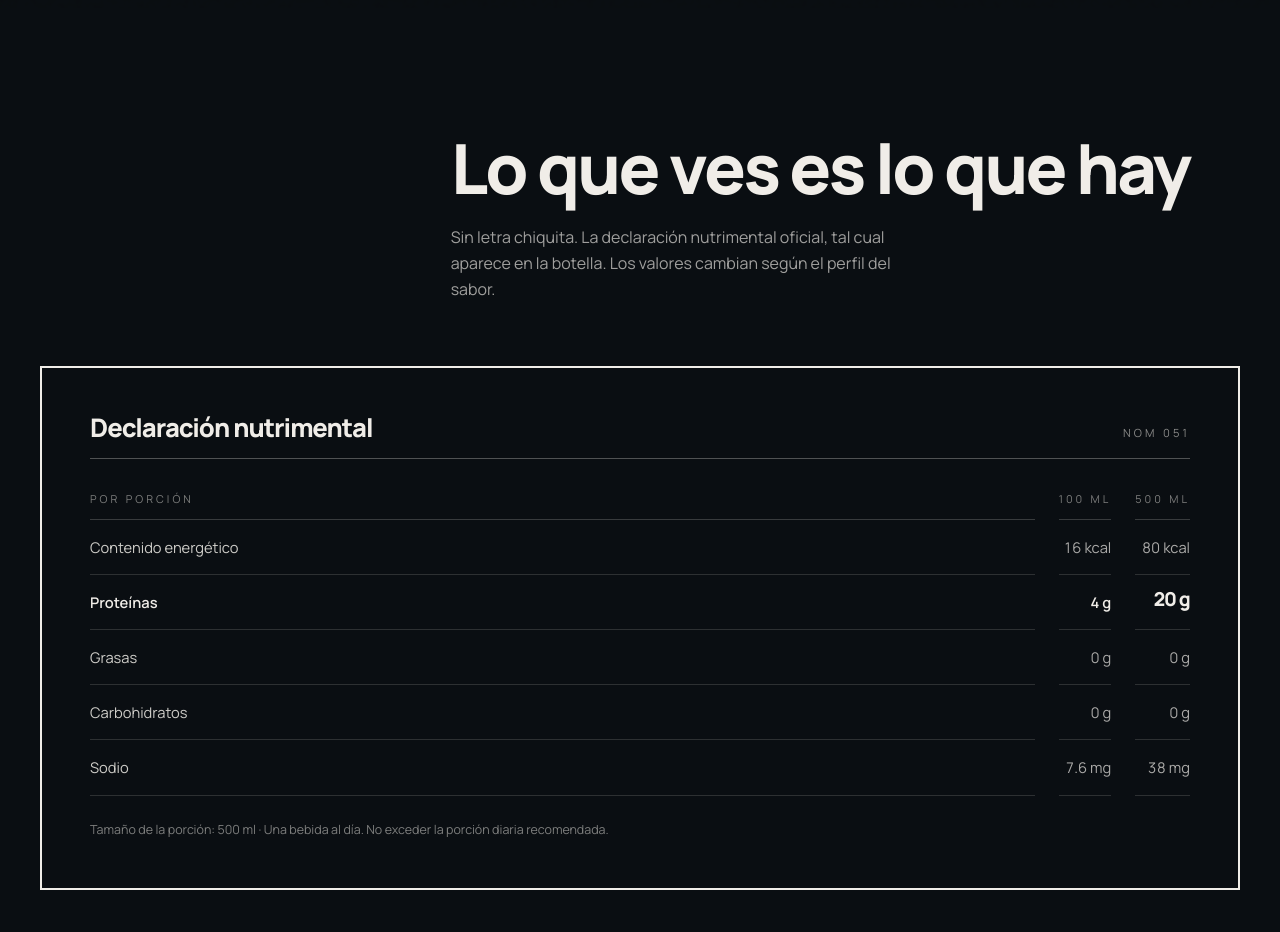
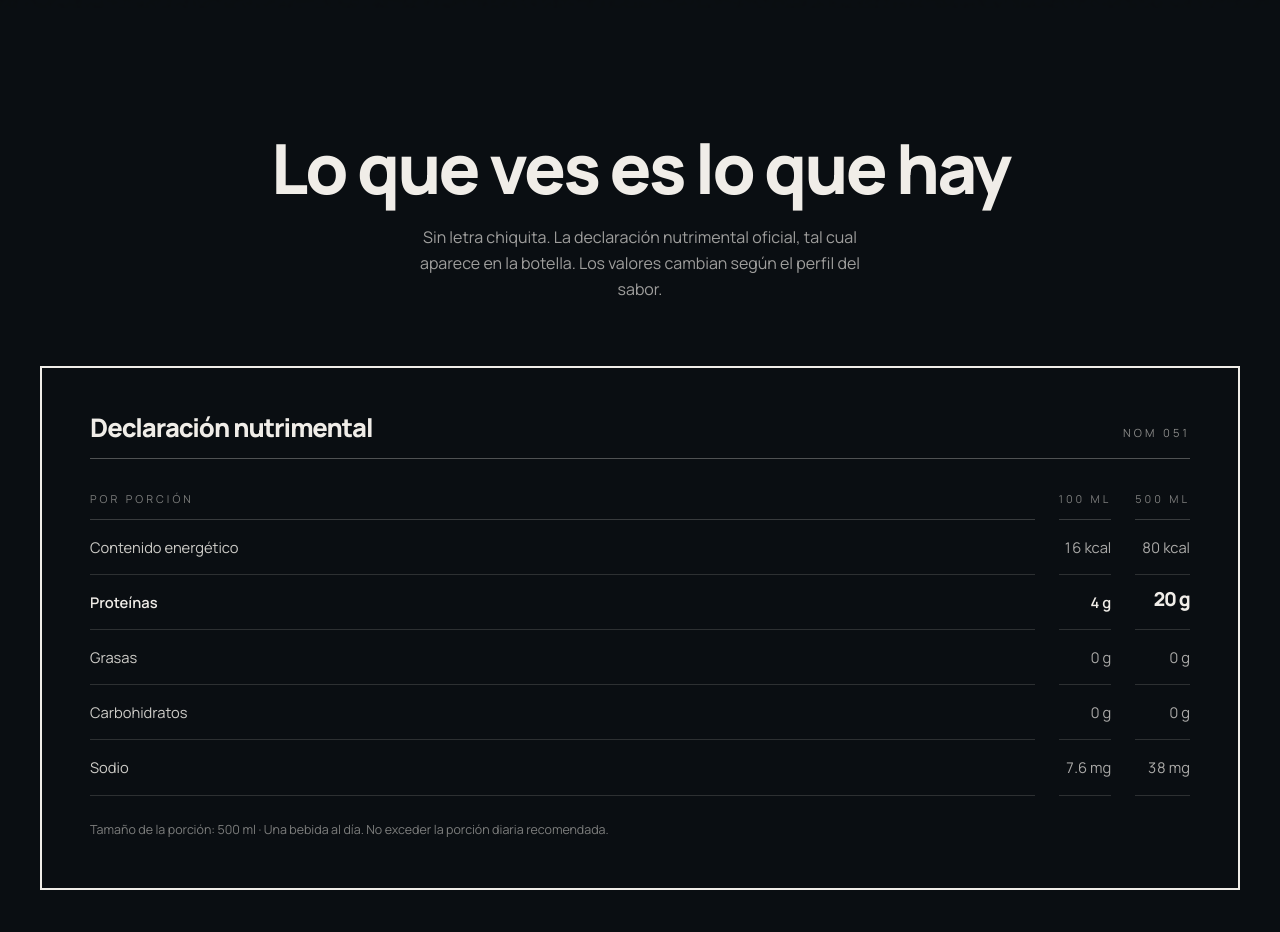
Before and after one commit to Kelly111992/landing-page-2, a Next.js app: page / in a window 1280 px wide. Shown: the part 6860-7792 px from the top of the page. Built offline with nearby package versions, Linux system fonts and the light colour scheme.

Commit message:
style(etiqueta): header "Lo que ves es lo que hay" centrado
Co-Authored-By: Claude Fable 5 <noreply@anthropic.com>

```diff
--- a/app/components/NutritionLabel.tsx
+++ b/app/components/NutritionLabel.tsx
@@ -19,18 +19,15 @@ export default function NutritionLabel() {
       className="relative bg-ink text-paper py-24 md:py-32"
     >
       <div className="mx-auto max-w-[1480px] px-6 md:px-10">
-        <div className="grid grid-cols-1 md:grid-cols-12 gap-8 mb-12 md:mb-16">
-          <div className="md:col-span-4" />
-          <div className="md:col-span-8">
-            <h2 className="display text-paper text-[clamp(2.4rem,5.4vw,4.6rem)] max-w-[16ch]">
+        <div className="text-center mb-12 md:mb-16">
+          <h2 className="display text-paper text-[clamp(2.4rem,5.4vw,4.6rem)] mx-auto">
             Lo que ves es lo que hay
           </h2>
-            <p className="mt-6 max-w-md text-paper/65 text-[0.95rem] md:text-[1rem] leading-relaxed">
+          <p className="mt-6 max-w-md mx-auto text-paper/65 text-[0.95rem] md:text-[1rem] leading-relaxed">
             Sin letra chiquita. La declaración nutrimental oficial, tal cual
             aparece en la botella. Los valores cambian según el perfil del
             sabor.
           </p>
-          </div>
         </div>
 
         <motion.div
```
Lines whose indentation alone changed are shown as unchanged.
